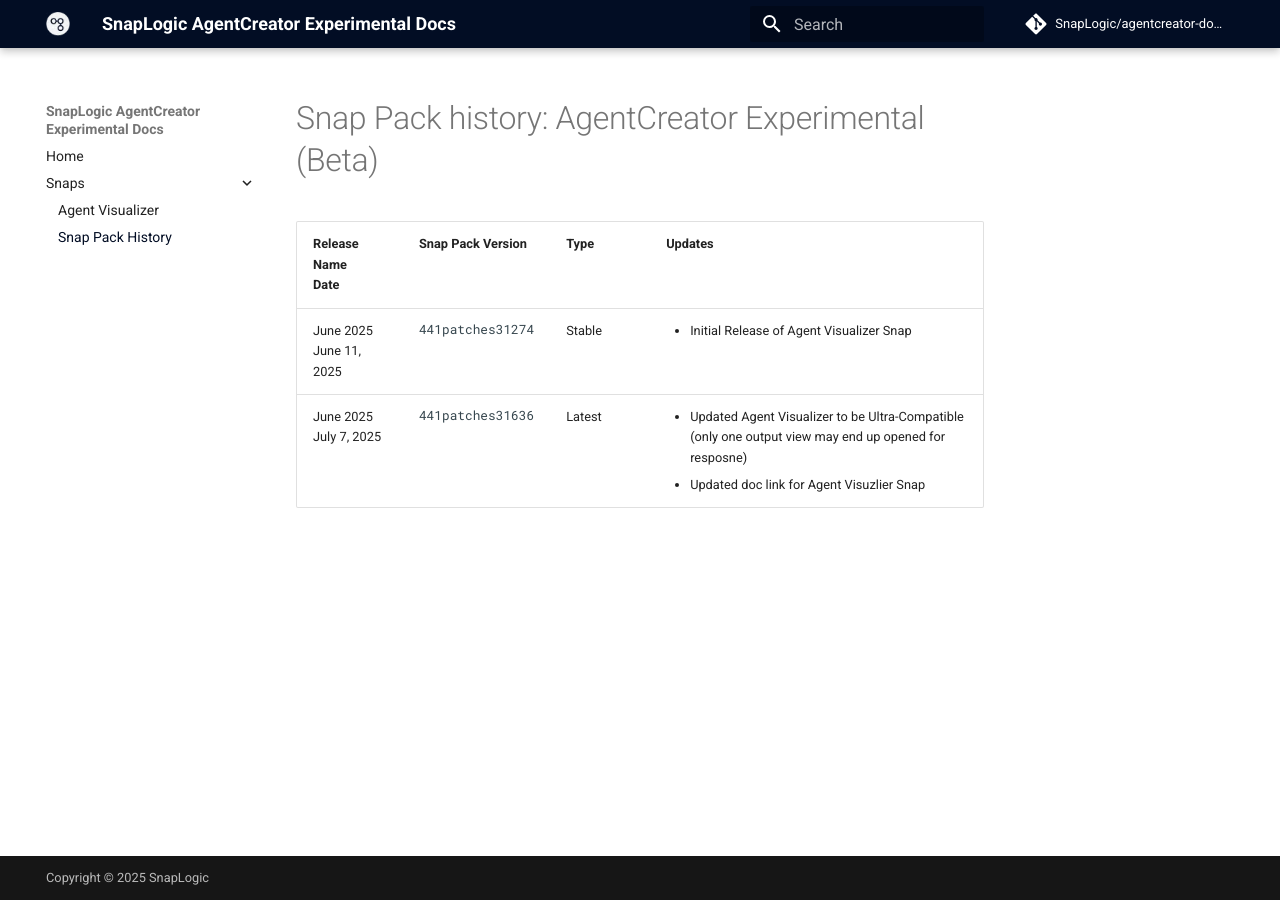
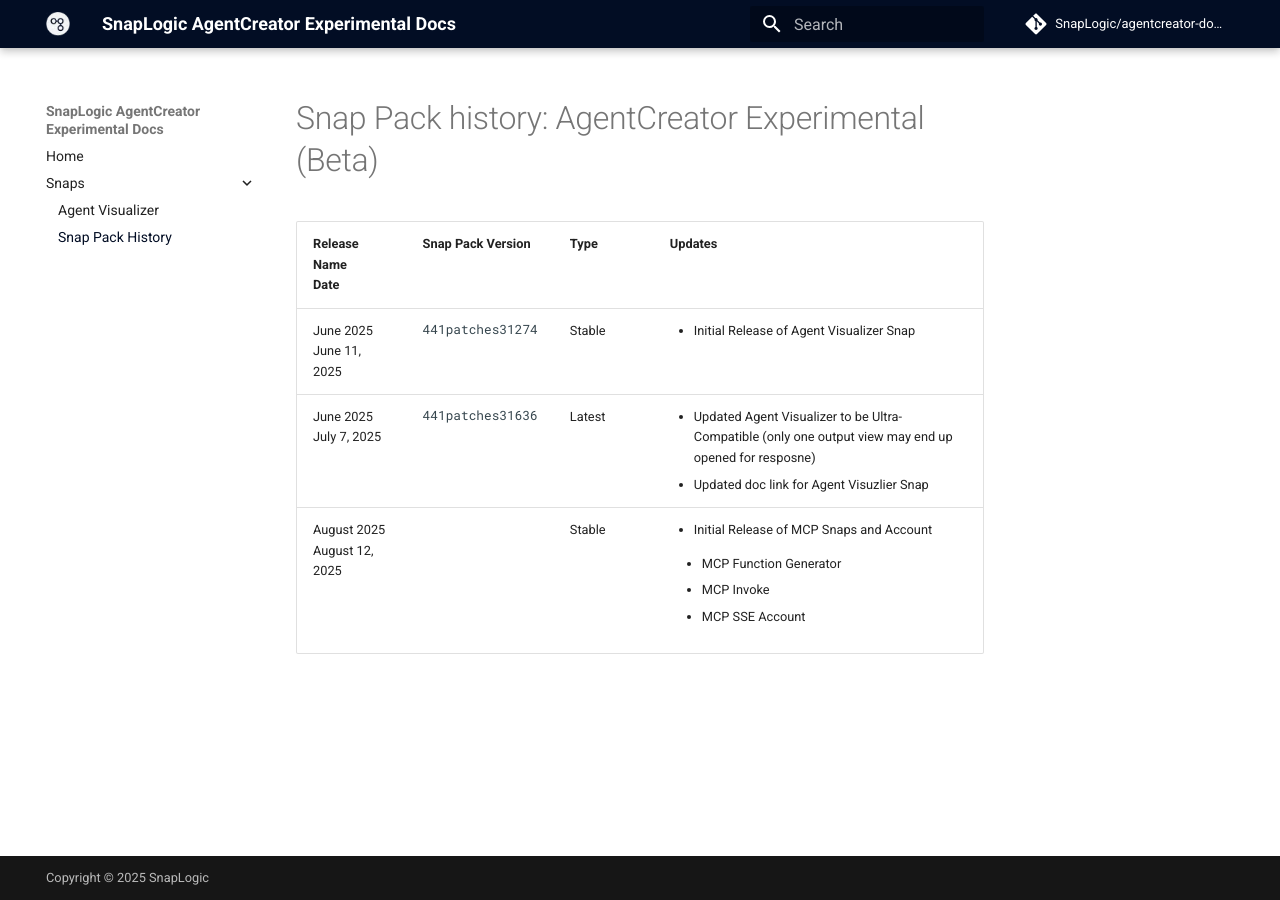
Before and after one commit to SnapLogic/agentcreator-docs, an MkDocs documentation site: the page built from docs/snaps/snap-pack-history.md, in a window 1280 px wide. Built offline with MkDocs 1.6.1 and Material for MkDocs 9.7.7, drawn with Linux system fonts in a browser that asks for light colours; comment, search, counter and statistics services are not loaded.

Commit message:
Created 3 pages for the new MCP Snaps and Account for access to the link. More update to the content will be made soon.

```diff
--- a/docs/snaps/snap-pack-history.md
+++ b/docs/snaps/snap-pack-history.md
@@ -28,4 +28,19 @@
             </ul>
         </td>
     </tr>
+    <tr>
+        <td>August 2025<br/>August 12, 2025</td>
+        <td><pre></pre></td>
+        <td>Stable</td>
+        <td>
+            <ul>
+                <li>Initial Release of MCP Snaps and Account</li>
+                <ul>
+                    <li>MCP Function Generator</li>
+                    <li>MCP Invoke</li>
+                    <li>MCP SSE Account</li>
+                </ul>
+            </ul>
+        </td>
+    </tr>
 </table>
```
Also changed, not shown: docs/snaps/index.md (+3 -0 lines), docs/snaps/mcp-function-generator.md (added, +49 -0 lines), docs/snaps/mcp-invoke.md (added, +49 -0 lines), docs/snaps/mcp-sse-account.md (added, +49 -0 lines), docs/img/mcp-function-generator.png (added), docs/img/mcp-invoke.png (added), docs/img/mcp-sse-account.png (added).
